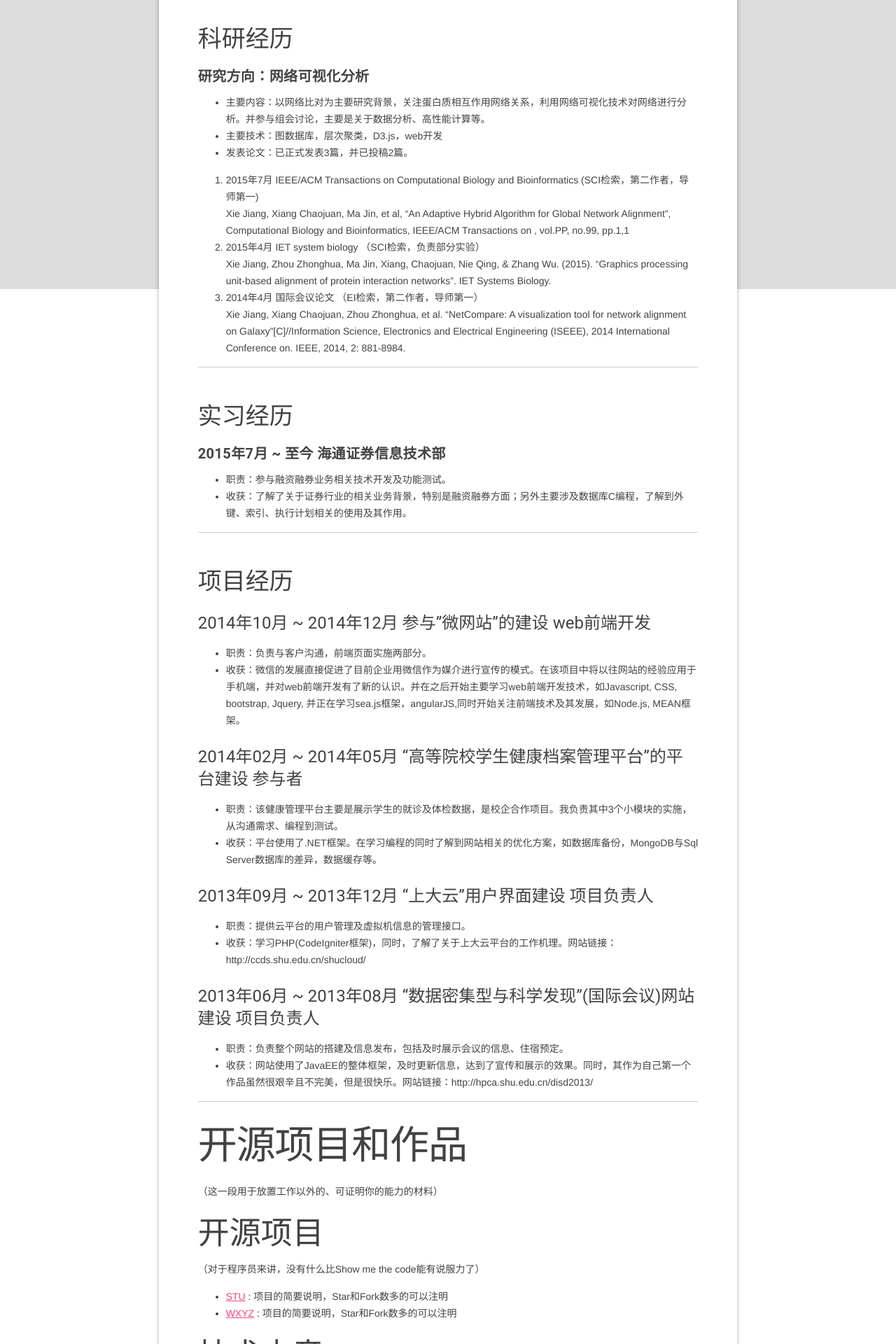
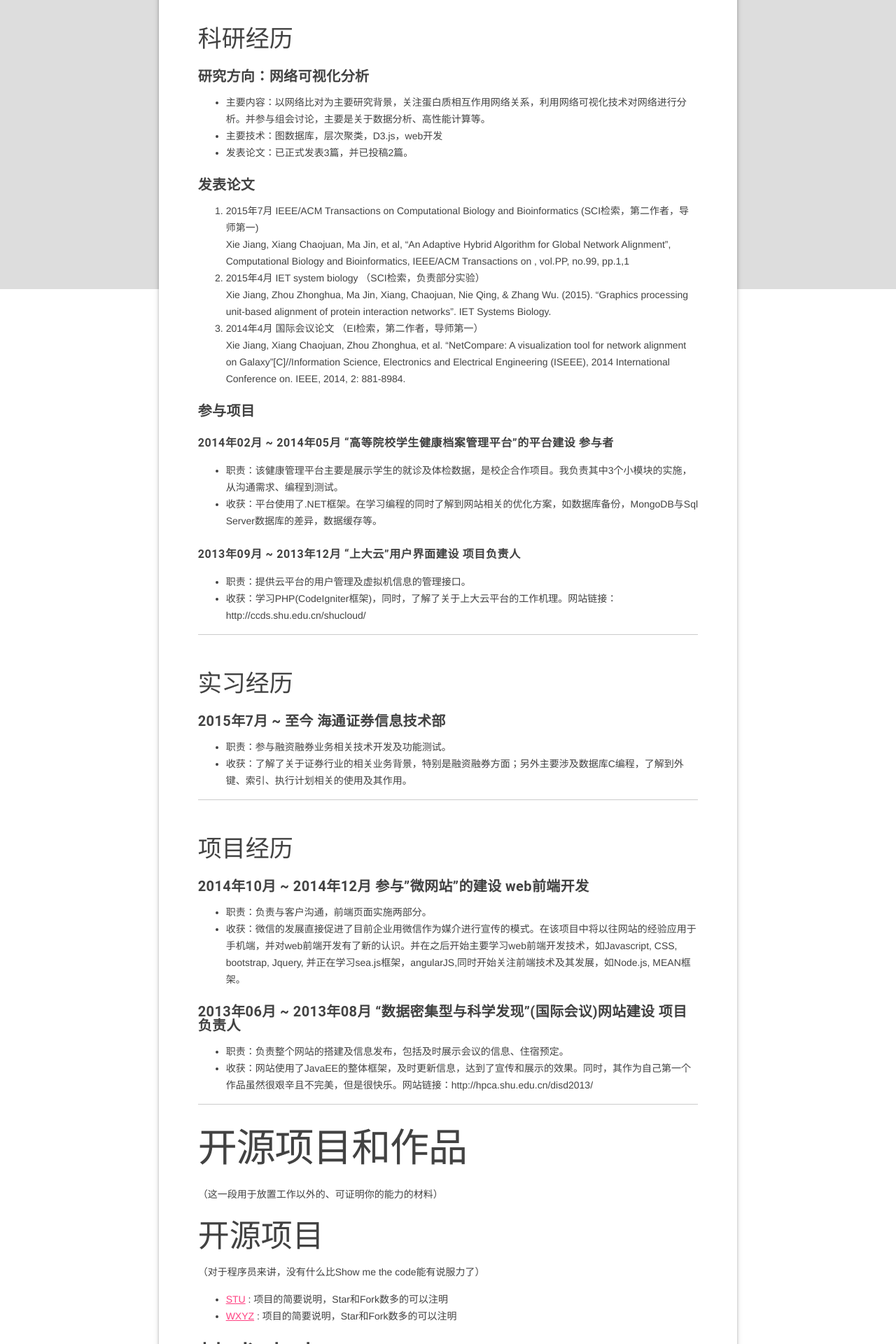
Before and after one commit to elephantsuperjuan/elephant, a Jekyll site: the page built from _posts/2015-08-22-resume.markdown, in a window 1280 px wide. Shown: the part 1651-3571 px from the top of the page at 70% size. Built offline with Jekyll 4.4.1, drawn with Linux system fonts in a browser that asks for light colours; part of the change alters nothing that is shown.

Commit message:
'resume'

```diff
--- a/_posts/2015-08-22-resume.markdown
+++ b/_posts/2015-08-22-resume.markdown
@@ -55,12 +55,25 @@ C++、python、数据可视化分析
  - 主要技术：图数据库，层次聚类，D3.js，web开发
  - 发表论文：已正式发表3篇，并已投稿2篇。
 
+##### **发表论文**
 1. 2015年7月 IEEE/ACM Transactions on Computational Biology and Bioinformatics (SCI检索，第二作者，导师第一)
 Xie Jiang, Xiang Chaojuan, Ma Jin, et al, “An Adaptive Hybrid Algorithm for Global Network Alignment", Computational Biology and Bioinformatics, IEEE/ACM Transactions on , vol.PP, no.99, pp.1,1
 2. 2015年4月 IET system biology （SCI检索，负责部分实验）
 Xie Jiang, Zhou Zhonghua, Ma Jin, Xiang, Chaojuan, Nie Qing, & Zhang Wu. (2015). “Graphics processing unit-based alignment of protein interaction networks”. IET Systems Biology.
 3. 2014年4月  国际会议论文 （EI检索，第二作者，导师第一）
 Xie Jiang, Xiang Chaojuan, Zhou Zhonghua, et al. “NetCompare: A visualization tool for network alignment on Galaxy”[C]//Information Science, Electronics and Electrical Engineering (ISEEE), 2014 International Conference on. IEEE, 2014, 2: 881-8984.
+
+##### **参与项目**
+
+###### **2014年02月 ~ 2014年05月  “高等院校学生健康档案管理平台”的平台建设 参与者**
+
+ * 职责：该健康管理平台主要是展示学生的就诊及体检数据，是校企合作项目。我负责其中3个小模块的实施，从沟通需求、编程到测试。
+ * 收获：平台使用了.NET框架。在学习编程的同时了解到网站相关的优化方案，如数据库备份，MongoDB与Sql Server数据库的差异，数据缓存等。
+
+###### **2013年09月 ~ 2013年12月  “上大云”用户界面建设 项目负责人**
+
+ * 职责：提供云平台的用户管理及虚拟机信息的管理接口。
+ * 收获：学习PHP(CodeIgniter框架)，同时，了解了关于上大云平台的工作机理。网站链接：http://ccds.shu.edu.cn/shucloud/
 
 ---
 
@@ -75,23 +88,13 @@ Xie Jiang, Xiang Chaojuan, Zhou Zhonghua, et al. “NetCompare: A visualization
 
 ### 项目经历
 
-#### 2014年10月 ~ 2014年12月  参与”微网站”的建设 web前端开发
+##### **2014年10月 ~ 2014年12月  参与”微网站”的建设 web前端开发**
 
  * 职责：负责与客户沟通，前端页面实施两部分。
  * 收获：微信的发展直接促进了目前企业用微信作为媒介进行宣传的模式。在该项目中将以往网站的经验应用于手机端，并对web前端开发有了新的认识。并在之后开始主要学习web前端开发技术，如Javascript, CSS, bootstrap, Jquery, 并正在学习sea.js框架，angularJS,同时开始关注前端技术及其发展，如Node.js, MEAN框架。
 
-#### 2014年02月 ~ 2014年05月  “高等院校学生健康档案管理平台”的平台建设 参与者
 
- * 职责：该健康管理平台主要是展示学生的就诊及体检数据，是校企合作项目。我负责其中3个小模块的实施，从沟通需求、编程到测试。
- * 收获：平台使用了.NET框架。在学习编程的同时了解到网站相关的优化方案，如数据库备份，MongoDB与Sql Server数据库的差异，数据缓存等。
-
-#### 2013年09月 ~ 2013年12月  “上大云”用户界面建设 项目负责人
-
- * 职责：提供云平台的用户管理及虚拟机信息的管理接口。
- * 收获：学习PHP(CodeIgniter框架)，同时，了解了关于上大云平台的工作机理。网站链接：http://ccds.shu.edu.cn/shucloud/
-
-
-#### 2013年06月 ~ 2013年08月  “数据密集型与科学发现”(国际会议)网站建设 项目负责人
+##### **2013年06月 ~ 2013年08月  “数据密集型与科学发现”(国际会议)网站建设 项目负责人**
 
  * 职责：负责整个网站的搭建及信息发布，包括及时展示会议的信息、住宿预定。
  * 收获：网站使用了JavaEE的整体框架，及时更新信息，达到了宣传和展示的效果。同时，其作为自己第一个作品虽然很艰辛且不完美，但是很快乐。网站链接：http://hpca.shu.edu.cn/disd2013/
```
